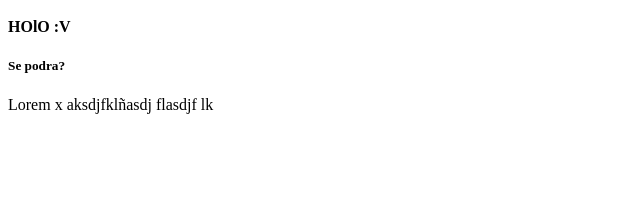
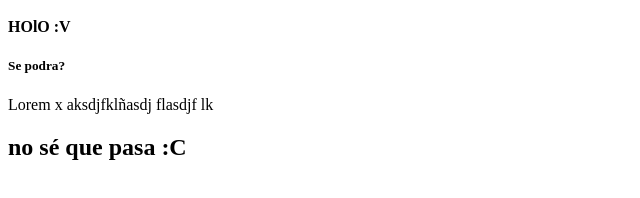
Before and after one commit to WannaFckingDie/Tengo-miedo, a plain HTML site: page index.html in a window 1280 px wide. Shown: the part 110-308 px from the top of the page, without its empty margins (0-640 px from the left). Drawn offline with Linux system fonts and the light colour scheme.

Commit message:
no sé que pasa segundo intento

```diff
--- a/index.html
+++ b/index.html
@@ -12,6 +12,7 @@
     <h4> HOlO :V </h4>
     <h5>Se podra?</h5>
     <p>Lorem x aksdjfklñasdj flasdjf lk</p>
+    <h2>no sé que pasa :C</h2>
 
 
 </body>
```
